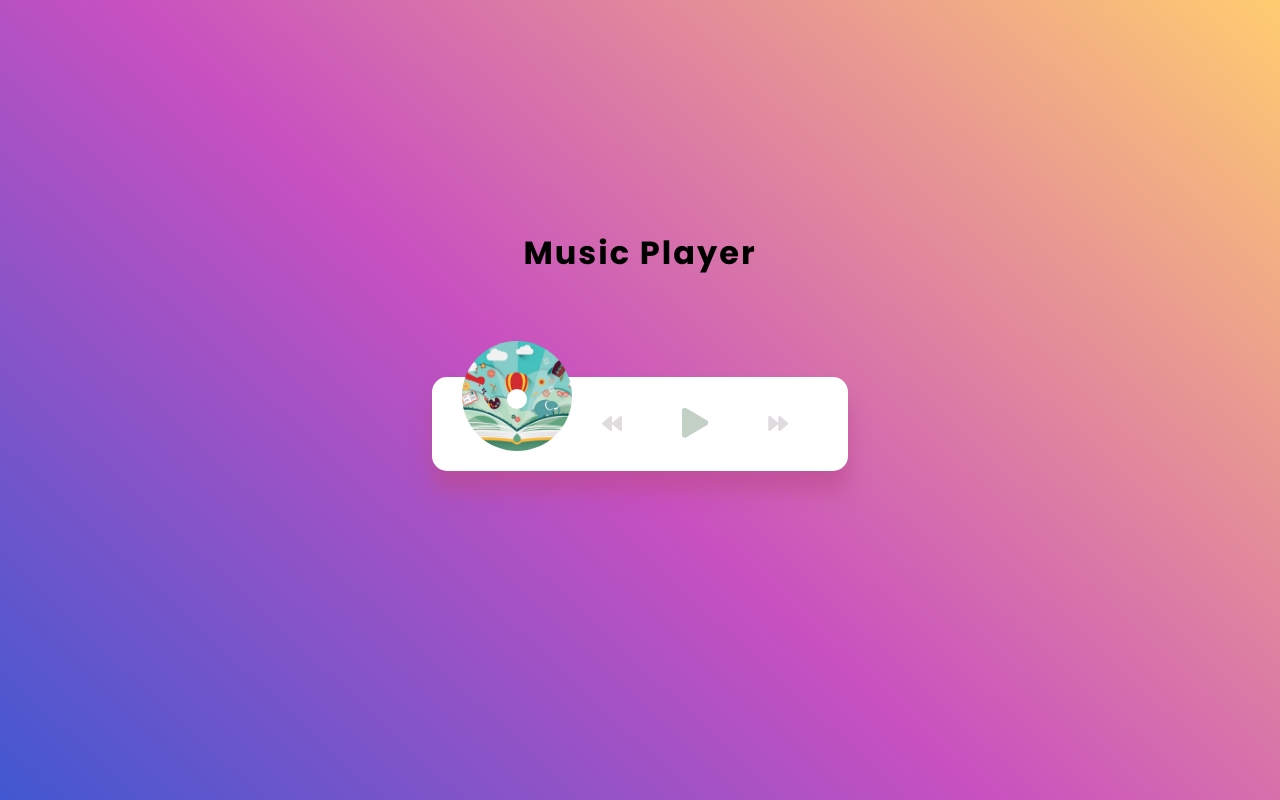
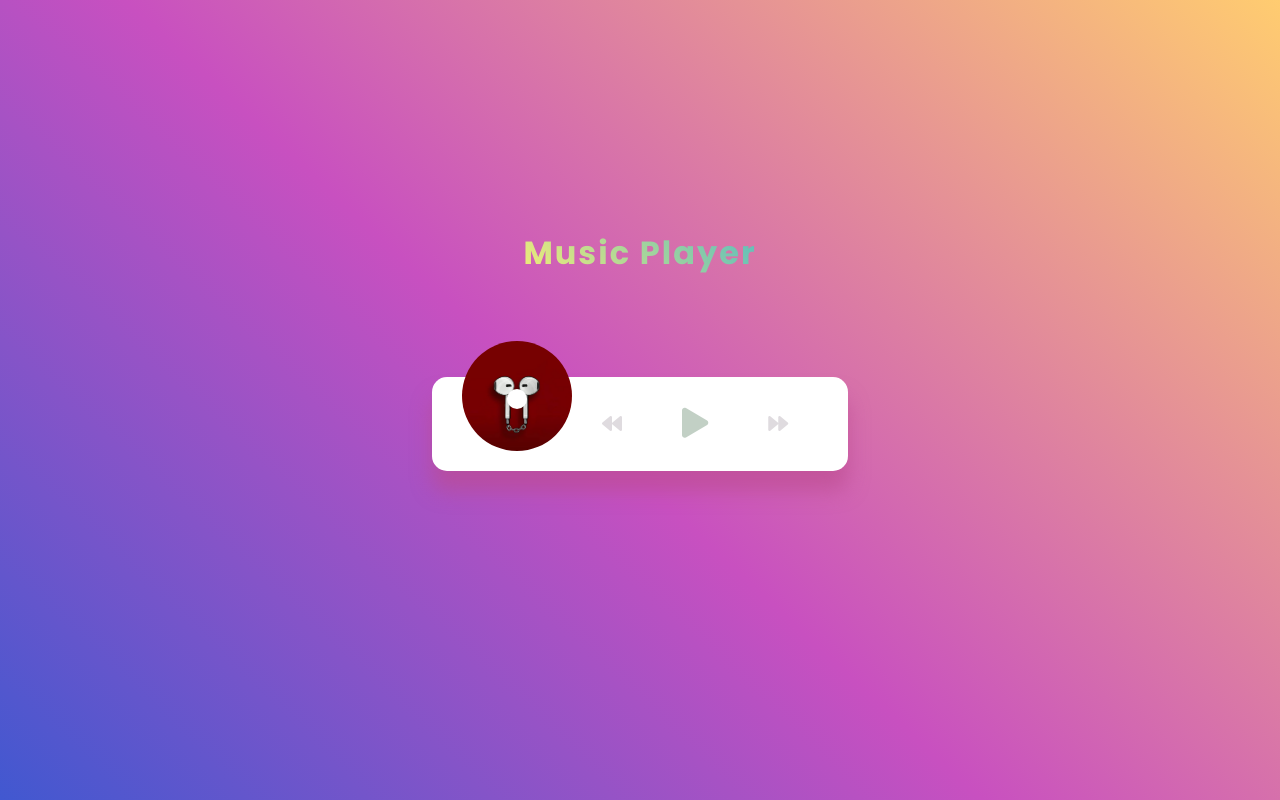
Before and after one commit to ariful-rony10/music-player, a plain HTML site: page index.html in a window 1280 px wide. Drawn offline with Linux system fonts and the light colour scheme.

Commit message:
Music updated

```diff
--- a/app.js
+++ b/app.js
@@ -9,16 +9,16 @@ const title = document.querySelector('#title')
 const cover = document.querySelector('#music-cover')
 
 // Song title
-const songs = ['hey', 'summer', 'ukulele']
+const songs = ['BANG-Soulker', 'Circle-ninjabeats', 'INFECTED-LeviticusBeatz', 'ShadowBlunt-ninjabeats']
 // Keep track of the song
-let songIndex = 2;
+let songIndex = 0;
 // Initially load song into the dom
 loadSong(songs[songIndex])
 // Update song details
 function loadSong(song) {
     title.innerText = song
     audio.src = `musics/${song}.mp3`;
-    cover.src = `images/${song}.jpeg`;
+    cover.src = `images/${song}.jpg`;
 }
 function playSong() {
     musicContainer.classList.add('play')
--- a/styles.css
+++ b/styles.css
@@ -1,6 +1,5 @@
 /* Fonts */
 @import url('https://fonts.googleapis.com/css2?family=Poppins:ital,wght@0,100;0,200;0,300;0,400;0,500;0,600;0,700;0,800;0,900;1,100;1,200;1,300;1,400;1,500;1,600;1,700;1,800;1,900&display=swap');
-/* @import url('https://fonts.googleapis.com/css2?family=Anonymous+Pro:ital,wght@0,400;0,700;1,400;1,700&display=swap'); */
 /* Reset */
 *{
     padding: 0;
@@ -75,8 +74,19 @@ background-image: linear-gradient(43deg, #4158D0 0%, #C850C0 46%, #FFCC70 100%);
     justify-content: center;
     z-index: 1;
 }
-h1{
-    letter-spacing: 2px;
+h1 {
+	letter-spacing: 2px;
+	background-color: red;
+	background-image: linear-gradient(45deg, #f3ec78, #5bbdbd);
+	background-size: 100%;
+	background-repeat: repeat;
+	-webkit-background-clip: text;
+	-webkit-text-fill-color: transparent;
+	-moz-background-clip: text;
+	-moz-text-fill-color: transparent;
+}
+h4{
+    color: #fff;
 }
 .action-button {
     background-color: #fff;
```
Also changed, not shown: images/BANG-Soulker.jpg (added), images/Circle-ninjabeats.jpg (added), images/INFECTED-LeviticusBeatz.jpg (added), images/ShadowBlunt-ninjabeats.jpg (added), images/hey.jpeg (deleted), images/summer.jpeg (deleted), images/ukulele.jpeg (deleted), 8 other files.
